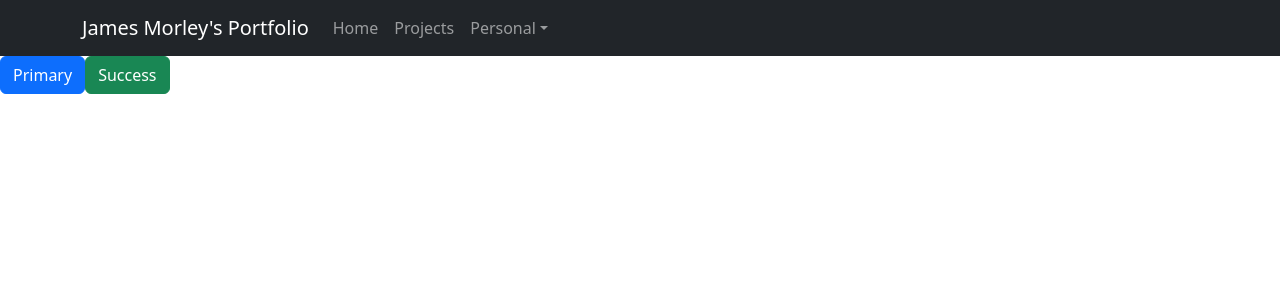
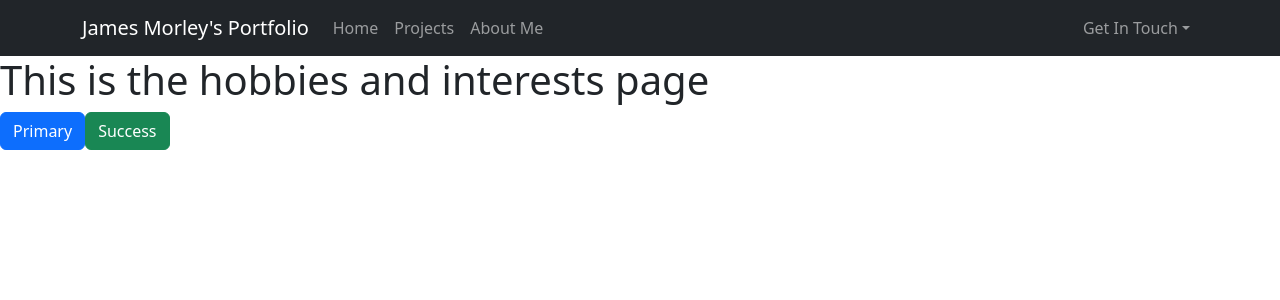
Before and after one commit to jamesm1201/portfolio-project, a React (Vite) app: page /about in a window 1280 px wide. Shown: the top 300 px of the page. Built offline with nearby package versions, Linux system fonts and the light colour scheme.

Commit message:
Initialise react-router-dom
Add pages with routes, change route on navbar bootstrap component so that nav buttons work

```diff
--- a/package.json
+++ b/package.json
@@ -13,7 +13,8 @@
     "bootstrap": "^5.3.3",
     "react": "^18.3.1",
     "react-bootstrap": "^2.10.4",
-    "react-dom": "^18.3.1"
+    "react-dom": "^18.3.1",
+    "react-router-dom": "^6.26.0"
   },
   "devDependencies": {
     "@eslint/js": "^9.8.0",
--- a/src/App.jsx
+++ b/src/App.jsx
@@ -1,5 +1,11 @@
 import Button from 'react-bootstrap/Button';
-import Carousel from 'react-bootstrap/Carousel'
+import { BrowserRouter, Routes, Route } from 'react-router-dom';
+import Home from './pages/Home';
+import About from './pages/About';
+import Contact from './pages/Contact';
+import Projects from './pages/Projects';
+import Resume from './pages/Resume';
+import NoPage from './pages/NoPage';
 import './App.css'
 import Header from './components/Header';
 
@@ -7,11 +13,22 @@ export default function App() {
 
   return (
     <>
-    <Header />
+    <main>
+    <BrowserRouter>
+      <Routes>
+        <Route index element={<Home/>}/>
+        <Route path="/home" element={<Home/>}/>
+        <Route path="/projects" element={<Projects/>}/>
+        <Route path="/about" element={<About/>}/>
+        <Route path="/resume" element={<Resume/>}/>
+        <Route path="/contact" element={<Contact/>}/>
+        <Route path="*" element={<NoPage/>}/>
+      </Routes>
+    </BrowserRouter>
+
     <button type="button" className="btn btn-primary">Primary</button>
-
     <Button variant="success">Success</Button>{' '}
-
+    </main>
     </>
   )
 }
--- a/src/components/Header.jsx
+++ b/src/components/Header.jsx
@@ -5,19 +5,21 @@ import NavDropdown from 'react-bootstrap/NavDropdown';
 
 export default function Header(){
     return(
-        <Navbar expand="lg" bg="dark" data-bs-theme="dark">
+        <Navbar expand="lg" bg="dark" data-bs-theme="dark" sticky="top">
       <Container>
-        <Navbar.Brand href="#home">James Morley's Portfolio</Navbar.Brand>
+        <Navbar.Brand href="/home">James Morley's Portfolio</Navbar.Brand>
         <Navbar.Toggle aria-controls="basic-navbar-nav" />
         <Navbar.Collapse id="basic-navbar-nav">
           <Nav className="me-auto">
-            <Nav.Link href="#home">Home</Nav.Link>
-            <Nav.Link href="#projects">Projects</Nav.Link>
-            <NavDropdown title="Personal" id="basic-nav-dropdown">
-              <NavDropdown.Item href="#about-me">About Me</NavDropdown.Item>
-              <NavDropdown.Item href="#resume">CV Download</NavDropdown.Item>
+            <Nav.Link href="/home">Home</Nav.Link>
+            <Nav.Link href="/projects">Projects</Nav.Link>
+            <Nav.Link href="/about">About Me</Nav.Link>
+          </Nav>
+          <Nav>
+          <NavDropdown title="Get In Touch" id="basic-nav-dropdown">
+              <NavDropdown.Item href="/resume">CV Download</NavDropdown.Item>
               <NavDropdown.Divider />
-              <NavDropdown.Item href="#contact">
+              <NavDropdown.Item href="/contact">
                 Contact Info
               </NavDropdown.Item>
             </NavDropdown>
--- /dev/null
+++ b/src/pages/About.jsx
@@ -0,0 +1,12 @@
+import Header from "../components/Header";
+
+export default function About(){
+    return(
+        <>
+        <Header />
+        <div>
+            <h1>This is the hobbies and interests page</h1>
+        </div>
+        </>
+    );
+}
--- /dev/null
+++ b/src/pages/Contact.jsx
@@ -0,0 +1,12 @@
+import Header from "../components/Header";
+
+export default function Contact(){
+    return(
+        <>
+        <Header />
+        <div>
+            <h1>This is the contact information page</h1>
+        </div>
+        </>
+    );
+}
--- /dev/null
+++ b/src/pages/Home.jsx
@@ -0,0 +1,12 @@
+import Header from "../components/Header";
+
+export default function Home(){
+    return(
+        <>
+        <Header />
+        <div>
+            <h1>This is the homepage</h1>
+        </div>
+        </>
+    );
+}
--- /dev/null
+++ b/src/pages/NoPage.jsx
@@ -0,0 +1,12 @@
+import Header from "../components/Header";
+
+export default function NoPage(){
+    return(
+        <>
+        <Header />
+        <div>
+            <h1>Error 404: Page Not Found</h1>
+        </div>
+        </>
+    );
+}
--- /dev/null
+++ b/src/pages/Projects.jsx
@@ -0,0 +1,12 @@
+import Header from "../components/Header";
+
+export default function Projects(){
+    return(
+        <>
+        <Header />
+        <div>
+            <h1>This is the projects page</h1>
+        </div>
+        </>
+    );
+}
--- /dev/null
+++ b/src/pages/Resume.jsx
@@ -0,0 +1,12 @@
+import Header from "../components/Header";
+
+export default function Resume(){
+    return(
+        <>
+        <Header />
+        <div>
+            <h1>This is the CV download page</h1>
+        </div>
+        </>
+    );
+}
```
Also changed, not shown: 1 other file (tests, documents, lock files or other folders).
